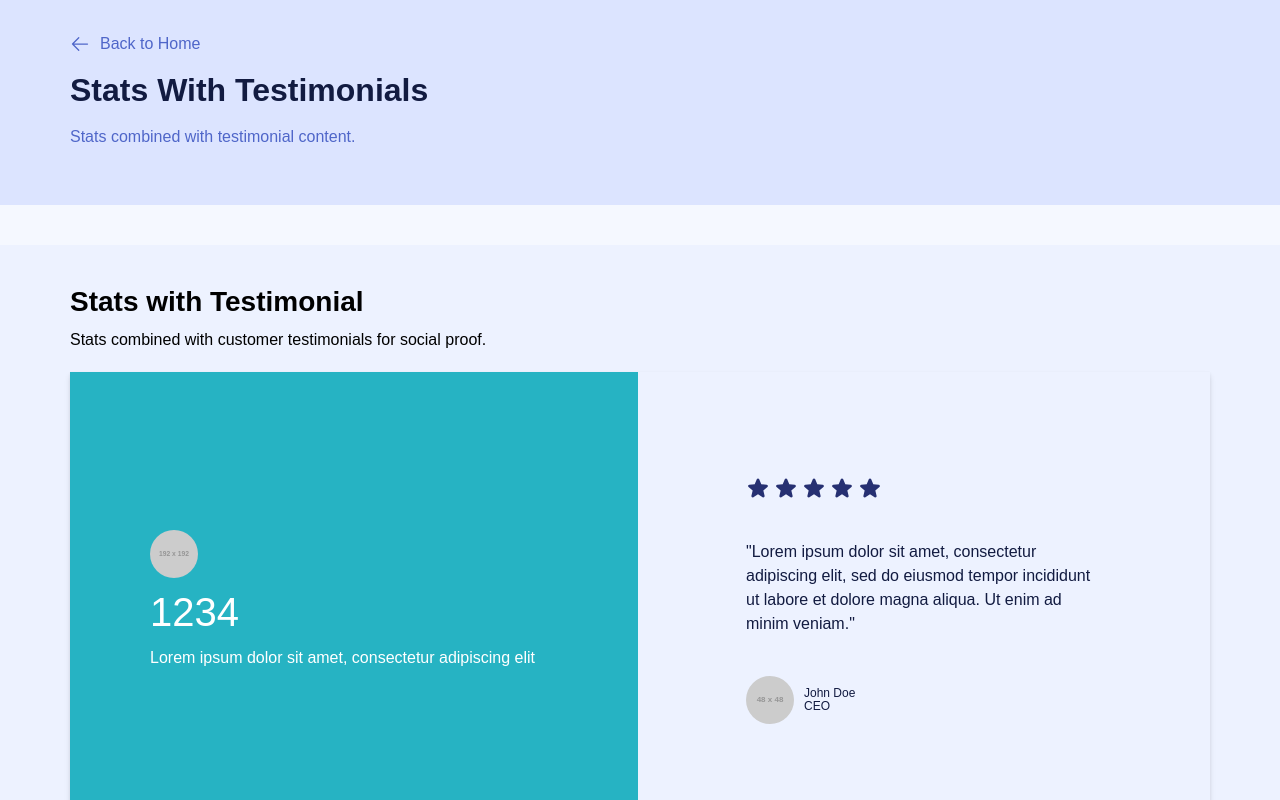
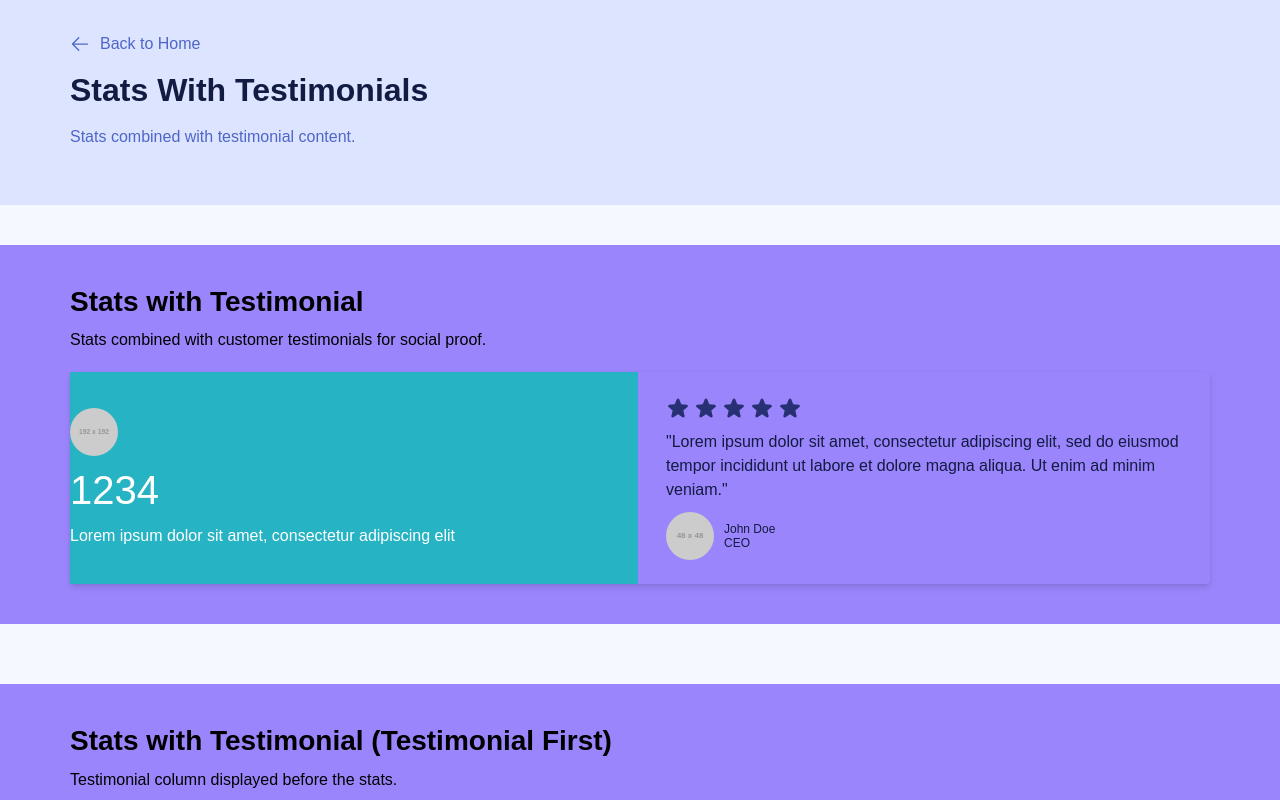
Before and after one commit to speedakashIMS/clearcourse-poc, a React (Vite) app in the folder react/: page /stats-with-testimonials in a window 1280 px wide. Shown: the top 800 px of the page. Built offline with nearby package versions, Linux system fonts and the light colour scheme; a web font is replaced by a local one.

Commit message:
update design token

```diff
--- a/react/design-tokens.css
+++ b/react/design-tokens.css
@@ -37,10 +37,11 @@
   --Units-Unit-116: 116px;
   --Units-Unit-120: 120px;
   --Units-Unit-9999: 9999px;
-  --Colours-Brand-Primary: #FFFFFFFF;
-  --Colours-Brand-Secondary: #FFFFFFFF;
-  --Colours-Brand-Tertiary: #FFFFFFFF;
-  --Colours-Brand-White: #FFFFFFFF;
+  --Colours-Primary: #10142AFF;
+  --Colours-Secondary: #26B3C3FF;
+  --Colours-Tertiary: #9B85FCFF;
+  --Colours-Quarternary: #F6F5F9FF;
+  --Colours-White: #FFFFFFFF;
   --Colours-Placeholder-Grey-50: #F5F8FFFF;
   --Colours-Placeholder-Grey-100: #EDF2FFFF;
   --Colours-Placeholder-Grey-200: #DCE4FFFF;
@@ -98,8 +99,8 @@
   --Atom-Buttons-s-padding-y: var(--Units-Unit-10);
   --Atom-Buttons-m-padding-x: var(--Units-Unit-20);
   --Atom-Buttons-m-padding-y: var(--Units-Unit-20);
-  --Section-padding-t: var(--Units-Unit-48);
-  --Section-padding-b: var(--Units-Unit-48);
+  --Section-padding-t: var(--Units-Unit-120);
+  --Section-padding-b: var(--Units-Unit-120);
   --Section-spacing-y: var(--Units-Unit-36);
   --Section-spacing-x: var(--Units-Unit-24);
   --Section-btn--spacing-x: var(--Units-Unit-10);
@@ -262,10 +263,11 @@
   --Units-Unit-116: 116px;
   --Units-Unit-120: 120px;
   --Units-Unit-9999: 9999px;
-  --Colours-Brand-Primary: #FFFFFFFF;
-  --Colours-Brand-Secondary: #FFFFFFFF;
-  --Colours-Brand-Tertiary: #FFFFFFFF;
-  --Colours-Brand-White: #FFFFFFFF;
+  --Colours-Primary: #10142AFF;
+  --Colours-Secondary: #26B3C3FF;
+  --Colours-Tertiary: #9B85FCFF;
+  --Colours-Quarternary: #F6F5F9FF;
+  --Colours-White: #FFFFFFFF;
   --Colours-Placeholder-Grey-50: #F5F8FFFF;
   --Colours-Placeholder-Grey-100: #EDF2FFFF;
   --Colours-Placeholder-Grey-200: #DCE4FFFF;
@@ -487,10 +489,11 @@
   --Units-Unit-116: 116px;
   --Units-Unit-120: 120px;
   --Units-Unit-9999: 9999px;
-  --Colours-Brand-Primary: #FFFFFFFF;
-  --Colours-Brand-Secondary: #FFFFFFFF;
-  --Colours-Brand-Tertiary: #FFFFFFFF;
-  --Colours-Brand-White: #FFFFFFFF;
+  --Colours-Primary: #10142AFF;
+  --Colours-Secondary: #26B3C3FF;
+  --Colours-Tertiary: #9B85FCFF;
+  --Colours-Quarternary: #F6F5F9FF;
+  --Colours-White: #FFFFFFFF;
   --Colours-Placeholder-Grey-50: #F5F8FFFF;
   --Colours-Placeholder-Grey-100: #EDF2FFFF;
   --Colours-Placeholder-Grey-200: #DCE4FFFF;
--- a/react/src/components/StatsWithTestimonials.jsx
+++ b/react/src/components/StatsWithTestimonials.jsx
@@ -64,7 +64,7 @@ export default function StatsWithTestimonials({
 
         return (
           <div key={index} {...(statData.attributes ?? {})}>
-            <div className="flex flex-col items-stretch xl:flex-row shadow-testimonial-with-stats gap-0 xl:gap-4">
+            <div className="flex flex-col items-stretch xl:flex-row rounded shadow-testimonial-with-stats gap-0 xl:gap-4">
               {!isTestimonialFirst && renderStatMolecule(statData, widthClass)}
               {hasTestimonial && (
                 <div className={`flex items-center bg-transparent p-stats-padding-lg text-grey-950 justify-center ${widthClass}`}>
--- a/react/src/index.css
+++ b/react/src/index.css
@@ -7,21 +7,7 @@
   /* Font Families */
   --font-family-accent: 'Dancing Script', cursive;
 
-                  /* Autogenerated from CSS variables - DO NOT EDIT MANUALLY */
-  --color-brand-primary: #10142a;
-  --color-brand-secondary: #26b3c3;
-  --color-brand-tertiary: #9b85fc;
-
-  /* Primary aliases */
-  --color-primary: #10142a;
-  --color-primary-brand:#10142a;
-  --color-primary-dark: #0a0d1e;
-  --color-primary-light: #1e2548;
-
-  /* Secondary aliases */
-  --color-secondary: #26b3c3;
-  --color-secondary-dark: #1d8d9a;
-  --color-secondary-light: #4ecad8;
+                      /* Autogenerated from CSS variables - DO NOT EDIT MANUALLY */
   --color-grey-100: #EDF2FFFF;
   --color-grey-200: #DCE4FFFF;
   --color-grey-300: #C8D3FEFF;
@@ -33,6 +19,10 @@
   --color-grey-800: #263072FF;
   --color-grey-900: #202B58FF;
   --color-grey-950: #121B41FF;
+  --color-primary: #10142AFF;
+  --color-quarternary: #F6F5F9FF;
+  --color-secondary: #26B3C3FF;
+  --color-tertiary: #9B85FCFF;
   --color-white: #FFFFFFFF;
   --font-size-body-default: var(--Units-Unit-16);
   --font-size-body-large: var(--Units-Unit-18);
@@ -90,7 +80,7 @@
   --gap-96: 96px;
   --gap-9999: 9999px;
   --line-height-body-default: 24px;
-  --line-height-body-large: 28.8px;
+  --line-height-body-large: 27px;
   --line-height-body-small: 21px;
   --line-height-display-l: 48px;
   --line-height-display-m: 38.4px;
@@ -98,12 +88,12 @@
   --line-height-display-xl: 57.6px;
   --line-height-headings-h1: 28.8px;
   --line-height-headings-h2: 33.6px;
-  --line-height-headings-h3: 41px;
+  --line-height-headings-h3: 28.8px;
   --line-height-headings-h4: 24px;
-  --line-height-headings-h5: 19.8px;
+  --line-height-headings-h5: 21.6px;
   --line-height-headings-h6: 19.2px;
   --line-height-ui-label-large: 16.8px;
-  --line-height-ui-label-small: 13.2px;
+  --line-height-ui-label-small: 14.4px;
   --line-height-ui-micro-label: 12px;
   --radius-0: 0px;
   --radius-10: 10px;
@@ -261,9 +251,9 @@
   --spacing-accordion-stack--spacing-y: 0px;
   --spacing-archive-padding-y: 24px;
   --spacing-archive-spacing-x: 10px;
-  --spacing-atom-buttons-br: 80px;
-  --spacing-atom-buttons-m-padding-x: 24px;
-  --spacing-atom-buttons-m-padding-y: 16px;
+  --spacing-atom-buttons-br: 10px;
+  --spacing-atom-buttons-m-padding-x: 20px;
+  --spacing-atom-buttons-m-padding-y: 20px;
   --spacing-atom-buttons-s-padding-x: 10px;
   --spacing-atom-buttons-s-padding-y: 10px;
   --spacing-atom-buttons-spacing-x: 10px;
@@ -284,7 +274,7 @@
   --spacing-breadcrumb-padding-l: 20px;
   --spacing-breadcrumb-padding-r: 20px;
   --spacing-breadcrumb-padding-t: 12px;
-  --spacing-cards-br: 8px;
+  --spacing-cards-br: 20px;
   --spacing-cards-icon--padding-x: 20px;
   --spacing-cards-icon--padding-y: 20px;
   --spacing-cards-image--br: 20px;
@@ -294,7 +284,7 @@
   --spacing-cookie-btn--spacing-x: 10px;
   --spacing-cookie-padding: 24px;
   --spacing-cookie-spacing-y: 24px;
-  --spacing-cta-padding-y: 96px;
+  --spacing-cta-padding-y: 24px;
   --spacing-cta-spacing-y: 24px;
   --spacing-downloads-br: 0px;
   --spacing-downloads-logo--padding: 10px;
@@ -312,7 +302,7 @@
   --spacing-hero-padding-x: 40px;
   --spacing-hero-padding-y: 40px;
   --spacing-hero-spacing: 32px;
-  --spacing-hero-text--spacing-y: 20px;
+  --spacing-hero-text--spacing-y: 10px;
   --spacing-info-info--padding-b: 12px;
   --spacing-info-info--padding-l: 20px;
   --spacing-info-info--padding-r: 20px;
@@ -324,7 +314,7 @@
   --spacing-info-sub--padding-t: 4px;
   --spacing-info-sub-menu--spacing-x: 10px;
   --spacing-logos-padding-y: 24px;
-  --spacing-logos-spacing-x: 120px;
+  --spacing-logos-spacing-x: 64px;
   --spacing-map-br: 0px;
   --spacing-map-image--padding-b: 0px;
   --spacing-map-image--padding-l: 36px;
@@ -335,27 +325,25 @@
   --spacing-map-text--padding-y: 40px;
   --spacing-map-text--spacing-y: 10px;
   --spacing-nav-dd--padding: 10px;
-  --spacing-nav-menu--spacing-x: 48px;
+  --spacing-nav-menu--spacing-x: 10px;
   --spacing-nav-mn--padding-x: 48px;
   --spacing-nav-mn--padding-y: 24px;
   --spacing-nav-mn-menu--spacing-x: 24px;
   --spacing-nav-padding-b: 20px;
-  --spacing-nav-padding-l: 40px;
-  --spacing-nav-padding-r: 40px;
+  --spacing-nav-padding-l: 20px;
+  --spacing-nav-padding-r: 20px;
   --spacing-nav-padding-t: 20px;
-  --spacing-nav-spacing-x: 48px;
+  --spacing-nav-spacing-x: 32px;
   --spacing-resource-br: 20px;
   --spacing-resource-link--spacing-y: 36px;
   --spacing-resource-padding: 24px;
   --spacing-section-btn--spacing-x: 10px;
-  --spacing-section-padding-b: 120px;
-  --spacing-section-padding-t: 120px;
+  --spacing-section-padding-b: 48px;
+  --spacing-section-padding-t: 48px;
   --spacing-section-spacing-x: 24px;
   --spacing-section-spacing-y: 36px;
   --spacing-stats-padding: 24px;
   --spacing-stats-spacing-y: 10px;
-  --spacing-stats-padding-lg: 80px;
-  --spacing-stats-spacing-y-lg: 40px;
   --spacing-sticky-padding: 24px;
   --spacing-tabbed-aside--br: 0px;
   --spacing-tabbed-aside--spacing-y: 0px;
@@ -374,14 +362,14 @@
   --spacing-tables-cell--padding: 10px;
   --spacing-testimonial-image--spacing-y: 24px;
   --spacing-testimonial-padding: 24px;
-  --spacing-testimonial-spacing-y: 40px;
+  --spacing-testimonial-spacing-y: 10px;
   --spacing-testimonial-stack--spacing-y: 24px;
-  --spacing-textmedia-btn-text--spacing-y: 20px;
-  --spacing-textmedia-image--br: 8px;
+  --spacing-textmedia-btn-text--spacing-y: 36px;
+  --spacing-textmedia-image--br: 20px;
   --spacing-textmedia-image--padding: 24px;
   --spacing-textmedia-text--padding-x: 24px;
   --spacing-textmedia-text--padding-y: 24px;
-  --spacing-textmedia-text--spacing-y: 8px;
+  --spacing-textmedia-text--spacing-y: 10px;
   --spacing-textmedia-value--spacing-y: 10px;
   --spacing-tiles-br: 20px;
   --spacing-tiles-padding: 24px;
@@ -563,9 +551,6 @@
 /* Autogenerated responsive overrides - DO NOT EDIT MANUALLY */
 @media (min-width: 1024px) {
   :root {
-  --color-brand-primary: #10142a;
-  --color-brand-secondary: #26b3c3;
-  --color-brand-tertiary: #9b85fc;
   --color-grey-100: #EDF2FFFF;
   --color-grey-200: #DCE4FFFF;
   --color-grey-300: #C8D3FEFF;
@@ -577,6 +562,10 @@
   --color-grey-800: #263072FF;
   --color-grey-900: #202B58FF;
   --color-grey-950: #121B41FF;
+  --color-primary: #10142AFF;
+  --color-quarternary: #F6F5F9FF;
+  --color-secondary: #26B3C3FF;
+  --color-tertiary: #9B85FCFF;
   --color-white: #FFFFFFFF;
   --font-size-body-default: var(--Units-Unit-16);
   --font-size-body-large: var(--Units-Unit-18);
@@ -634,7 +623,7 @@
   --gap-96: 96px;
   --gap-9999: 9999px;
   --line-height-body-default: 24px;
-  --line-height-body-large: 28.8px;
+  --line-height-body-large: 27px;
   --line-height-body-small: 21px;
   --line-height-display-l: 57.6px;
   --line-height-display-m: 48px;
@@ -642,12 +631,12 @@
   --line-height-display-xl: 67.2px;
   --line-height-headings-h1: 28.8px;
   --line-height-headings-h2: 33.6px;
-  --line-height-headings-h3: 41px;
+  --line-height-headings-h3: 28.8px;
   --line-height-headings-h4: 24px;
-  --line-height-headings-h5: 19.8px;
+  --line-height-headings-h5: 21.6px;
   --line-height-headings-h6: 19.2px;
   --line-height-ui-label-large: 16.8px;
-  --line-height-ui-label-small: 13.2px;
+  --line-height-ui-label-small: 14.4px;
   --line-height-ui-micro-label: 12px;
   --radius-0: 0px;
   --radius-10: 10px;
@@ -805,9 +794,9 @@
   --spacing-accordion-stack--spacing-y: 0px;
   --spacing-archive-padding-y: 24px;
   --spacing-archive-spacing-x: 10px;
-  --spacing-atom-buttons-br: 80px;
-  --spacing-atom-buttons-m-padding-x: 24px;
-  --spacing-atom-buttons-m-padding-y: 16px;
+  --spacing-atom-buttons-br: 10px;
+  --spacing-atom-buttons-m-padding-x: 20px;
+  --spacing-atom-buttons-m-padding-y: 20px;
   --spacing-atom-buttons-s-padding-x: 10px;
   --spacing-atom-buttons-s-padding-y: 10px;
   --spacing-atom-buttons-spacing-x: 10px;
@@ -828,7 +817,7 @@
   --spacing-breadcrumb-padding-l: 20px;
   --spacing-breadcrumb-padding-r: 20px;
   --spacing-breadcrumb-padding-t: 12px;
-  --spacing-cards-br: 8px;
+  --spacing-cards-br: 20px;
   --spacing-cards-icon--padding-x: 20px;
   --spacing-cards-icon--padding-y: 20px;
   --spacing-cards-image--br: 20px;
@@ -838,7 +827,7 @@
   --spacing-cookie-btn--spacing-x: 10px;
   --spacing-cookie-padding: 24px;
   --spacing-cookie-spacing-y: 24px;
-  --spacing-cta-padding-y: 96px;
+  --spacing-cta-padding-y: 36px;
   --spacing-cta-spacing-y: 24px;
   --spacing-downloads-br: 0px;
   --spacing-downloads-logo--padding: 10px;
@@ -856,7 +845,7 @@
   --spacing-hero-padding-x: 40px;
   --spacing-hero-padding-y: 40px;
   --spacing-hero-spacing: 32px;
-  --spacing-hero-text--spacing-y: 20px;
+  --spacing-hero-text--spacing-y: 10px;
   --spacing-info-info--padding-b: 12px;
   --spacing-info-info--padding-l: 20px;
   --spacing-info-info--padding-r: 20px;
@@ -868,7 +857,7 @@
   --spacing-info-sub--padding-t: 4px;
   --spacing-info-sub-menu--spacing-x: 10px;
   --spacing-logos-padding-y: 24px;
-  --spacing-logos-spacing-x: 120px;
+  --spacing-logos-spacing-x: 64px;
   --spacing-map-br: 0px;
   --spacing-map-image--padding-b: 0px;
   --spacing-map-image--padding-l: 36px;
@@ -879,27 +868,25 @@
   --spacing-map-text--padding-y: 40px;
   --spacing-map-text--spacing-y: 10px;
   --spacing-nav-dd--padding: 10px;
-  --spacing-nav-menu--spacing-x: 48px;
+  --spacing-nav-menu--spacing-x: 10px;
   --spacing-nav-mn--padding-x: 48px;
   --spacing-nav-mn--padding-y: 24px;
   --spacing-nav-mn-menu--spacing-x: 24px;
   --spacing-nav-padding-b: 20px;
-  --spacing-nav-padding-l: 40px;
-  --spacing-nav-padding-r: 40px;
+  --spacing-nav-padding-l: 20px;
+  --spacing-nav-padding-r: 20px;
   --spacing-nav-padding-t: 20px;
-  --spacing-nav-spacing-x: 48px;
+  --spacing-nav-spacing-x: 32px;
   --spacing-resource-br: 20px;
   --spacing-resource-link--spacing-y: 36px;
   --spacing-resource-padding: 24px;
   --spacing-section-btn--spacing-x: 10px;
-  --spacing-section-padding-b: 120px;
-  --spacing-section-padding-t: 120px;
+  --spacing-section-padding-b: 48px;
+  --spacing-section-padding-t: 48px;
   --spacing-section-spacing-x: 24px;
   --spacing-section-spacing-y: 36px;
   --spacing-stats-padding: 24px;
   --spacing-stats-spacing-y: 10px;
-  --spacing-stats-padding-lg: 40px;
-  --spacing-stats-spacing-y-lg: 40px;
   --spacing-sticky-padding: 24px;
   --spacing-tabbed-aside--br: 0px;
   --spacing-tabbed-aside--spacing-y: 0px;
@@ -918,14 +905,14 @@
   --spacing-tables-cell--padding: 10px;
   --spacing-testimonial-image--spacing-y: 24px;
   --spacing-testimonial-padding: 24px;
-  --spacing-testimonial-spacing-y: 40px;
+  --spacing-testimonial-spacing-y: 10px;
   --spacing-testimonial-stack--spacing-y: 24px;
-  --spacing-textmedia-btn-text--spacing-y: 20px;
-  --spacing-textmedia-image--br: 8px;
+  --spacing-textmedia-btn-text--spacing-y: 36px;
+  --spacing-textmedia-image--br: 20px;
   --spacing-textmedia-image--padding: 24px;
   --spacing-textmedia-text--padding-x: 24px;
   --spacing-textmedia-text--padding-y: 24px;
-  --spacing-textmedia-text--spacing-y: 8px;
+  --spacing-textmedia-text--spacing-y: 10px;
   --spacing-textmedia-value--spacing-y: 10px;
   --spacing-tiles-br: 20px;
   --spacing-tiles-padding: 24px;
@@ -975,9 +962,6 @@
 }
 @media (min-width: 1280px) {
   :root {
-  --color-brand-primary: #10142a;
-  --color-brand-secondary: #26b3c3;
-  --color-brand-tertiary: #9b85fc;
   --color-grey-100: #EDF2FFFF;
   --color-grey-200: #DCE4FFFF;
   --color-grey-300: #C8D3FEFF;
@@ -989,6 +973,10 @@
   --color-grey-800: #263072FF;
   --color-grey-900: #202B58FF;
   --color-grey-950: #121B41FF;
+  --color-primary: #10142AFF;
+  --color-quarternary: #F6F5F9FF;
+  --color-secondary: #26B3C3FF;
+  --color-tertiary: #9B85FCFF;
   --color-white: #FFFFFFFF;
   --font-size-body-default: var(--Units-Unit-16);
   --font-size-body-large: var(--Units-Unit-18);
@@ -1046,20 +1034,20 @@
   --gap-96: 96px;
   --gap-9999: 9999px;
   --line-height-body-default: 24px;
-  --line-height-body-large: 28.8px;
+  --line-height-body-large: 27px;
   --line-height-body-small: 21px;
   --line-height-display-l: 67.2px;
   --line-height-display-m: 57.6px;
   --line-height-display-s: 48px;
-  --line-height-display-xl: 70.4px;
+  --line-height-display-xl: 76.8px;
   --line-height-headings-h1: 28.8px;
   --line-height-headings-h2: 33.6px;
-  --line-height-headings-h3: 41px;
+  --line-height-headings-h3: 28.8px;
   --line-height-headings-h4: 24px;
-  --line-height-headings-h5: 19.8px;
+  --line-height-headings-h5: 21.6px;
   --line-height-headings-h6: 19.3px;
   --line-height-ui-label-large: 16.8px;
-  --line-height-ui-label-small: 13.2px;
+  --line-height-ui-label-small: 14.4px;
   --line-height-ui-micro-label: 12px;
   --radius-0: 0px;
   --radius-10: 10px;
@@ -1217,9 +1205,9 @@
   --spacing-accordion-stack--spacing-y: 0px;
   --spacing-archive-padding-y: 24px;
   --spacing-archive-spacing-x: 10px;
-  --spacing-atom-buttons-br: 80px;
-  --spacing-atom-buttons-m-padding-x: 24px;
-  --spacing-atom-buttons-m-padding-y: 16px;
+  --spacing-atom-buttons-br: 10px;
+  --spacing-atom-buttons-m-padding-x: 20px;
+  --spacing-atom-buttons-m-padding-y: 20px;
   --spacing-atom-buttons-s-padding-x: 10px;
   --spacing-atom-buttons-s-padding-y: 10px;
   --spacing-atom-buttons-spacing-x: 10px;
@@ -1240,7 +1228,7 @@
   --spacing-breadcrumb-padding-l: 20px;
   --spacing-breadcrumb-padding-r: 20px;
   --spacing-breadcrumb-padding-t: 12px;
-  --spacing-cards-br: 8px;
+  --spacing-cards-br: 20px;
   --spacing-cards-icon--padding-x: 20px;
   --spacing-cards-icon--padding-y: 20px;
   --spacing-cards-image--br: 20px;
@@ -1250,7 +1238,7 @@
   --spacing-cookie-btn--spacing-x: 10px;
   --spacing-cookie-padding: 24px;
   --spacing-cookie-spacing-y: 24px;
-  --spacing-cta-padding-y: 96px;
+  --spacing-cta-padding-y: 48px;
   --spacing-cta-spacing-y: 24px;
   --spacing-downloads-br: 0px;
   --spacing-downloads-logo--padding: 10px;
@@ -1268,7 +1256,7 @@
   --spacing-hero-padding-x: 40px;
   --spacing-hero-padding-y: 40px;
   --spacing-hero-spacing: 32px;
-  --spacing-hero-text--spacing-y: 20px;
+  --spacing-hero-text--spacing-y: 10px;
   --spacing-info-info--padding-b: 12px;
   --spacing-info-info--padding-l: 20px;
   --spacing-info-info--padding-r: 20px;
@@ -1280,7 +1268,7 @@
   --spacing-info-sub--padding-t: 4px;
   --spacing-info-sub-menu--spacing-x: 10px;
   --spacing-logos-padding-y: 24px;
-  --spacing-logos-spacing-x: 120px;
+  --spacing-logos-spacing-x: 64px;
   --spacing-map-br: 0px;
   --spacing-map-image--padding-b: 0px;
   --spacing-map-image--padding-l: 36px;
@@ -1291,15 +1279,15 @@
   --spacing-map-text--padding-y: 40px;
   --spacing-map-text--spacing-y: 10px;
   --spacing-nav-dd--padding: 10px;
-  --spacing-nav-menu--spacing-x: 48px;
+  --spacing-nav-menu--spacing-x: 10px;
   --spacing-nav-mn--padding-x: 48px;
   --spacing-nav-mn--padding-y: 24px;
   --spacing-nav-mn-menu--spacing-x: 24px;
   --spacing-nav-padding-b: 20px;
-  --spacing-nav-padding-l: 40px;
-  --spacing-nav-padding-r: 40px;
+  --spacing-nav-padding-l: 20px;
+  --spacing-nav-padding-r: 20px;
   --spacing-nav-padding-t: 20px;
-  --spacing-nav-spacing-x: 48px;
+  --spacing-nav-spacing-x: 32px;
   --spacing-resource-br: 20px;
   --spacing-resource-link--spacing-y: 36px;
   --spacing-resource-padding: 24px;
@@ -1310,8 +1298,6 @@
   --spacing-section-spacing-y: 36px;
   --spacing-stats-padding: 24px;
   --spacing-stats-spacing-y: 10px;
-  --spacing-stats-padding-lg: 80px;
-  --spacing-stats-spacing-y-lg: 40px;
   --spacing-sticky-padding: 24px;
   --spacing-tabbed-aside--br: 0px;
   --spacing-tabbed-aside--spacing-y: 0px;
@@ -1330,14 +1316,14 @@
   --spacing-tables-cell--padding: 10px;
   --spacing-testimonial-image--spacing-y: 24px;
   --spacing-testimonial-padding: 24px;
-  --spacing-testimonial-spacing-y: 40px;
+  --spacing-testimonial-spacing-y: 10px;
   --spacing-testimonial-stack--spacing-y: 24px;
-  --spacing-textmedia-btn-text--spacing-y: 20px;
-  --spacing-textmedia-image--br: 8px;
+  --spacing-textmedia-btn-text--spacing-y: 36px;
+  --spacing-textmedia-image--br: 20px;
   --spacing-textmedia-image--padding: 24px;
   --spacing-textmedia-text--padding-x: 24px;
   --spacing-textmedia-text--padding-y: 24px;
-  --spacing-textmedia-text--spacing-y: 8px;
+  --spacing-textmedia-text--spacing-y: 10px;
   --spacing-textmedia-value--spacing-y: 10px;
   --spacing-tiles-br: 20px;
   --spacing-tiles-padding: 24px;
```
Also changed, not shown: 2 other files (tests, documents, lock files or other folders).
